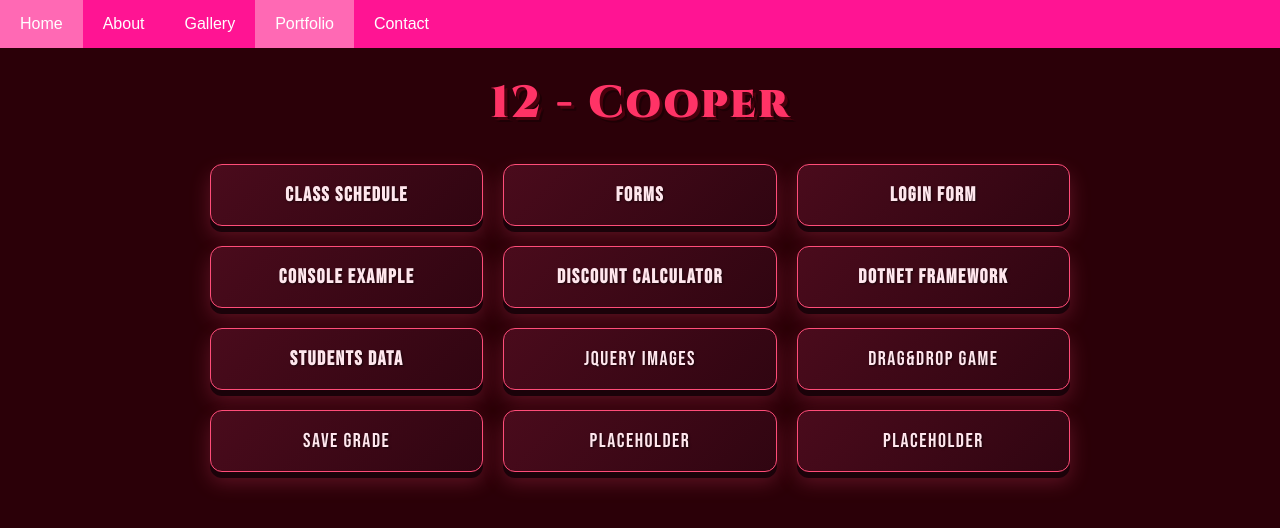
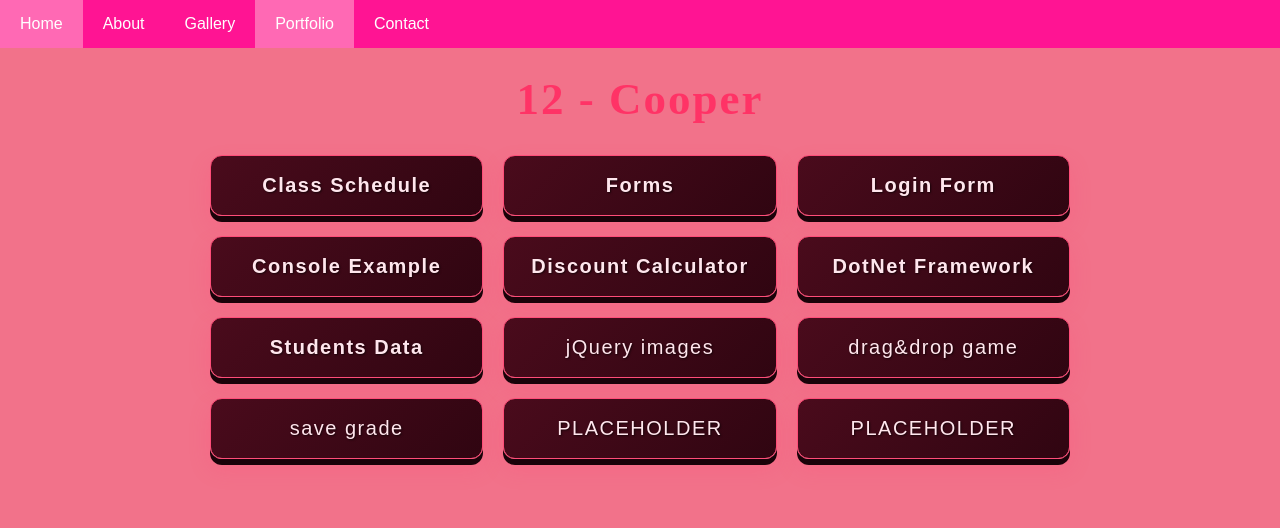
Before and after one commit to MonicaSinagub/Website, a plain HTML site: page portfolio.html in a window 1280 px wide. Drawn offline with Linux system fonts and the light colour scheme.

Commit message:
Update styles and fonts in grid.css

```diff
--- a/grid.css
+++ b/grid.css
@@ -1,4 +1,4 @@
-@import url('https://fonts.googleapis.com/css2?family=Cinzel:wght@900&family=Bebas+Neue&display=swap');
+
 
 * {
   margin: 0;
@@ -30,18 +30,18 @@ nav ul li a:hover, .active {
 }
 
 body {
-  background-color: #2b0008;
+  background-color: #f2728a
 }
 
 h1.myFont {
-  font-family: 'Cinzel', serif;
+  font-family: '𝗇𝖺𝗍𝗎𝗋𝖺𝗅 𝖿𝗈𝗇𝗍', serif;
   font-size: 45px;
   font-weight: 900;
   color: #ff3366 !important;
   text-align: center;
   margin-top: 25px;
   letter-spacing: 2px;
-  text-shadow: 3px 3px 0px #4a000d,
+  text-shadow: 3px 3px 0px #f24664
                5px 5px 0px rgba(0, 0, 0, 0.3);
 }
 
@@ -80,9 +80,9 @@ p {
 
 .box:hover {
   transform: translateY(-3px);
-  background: linear-gradient(135deg, #5c0e24, #3a0615);
+  background: linear-gradient(135deg, #fc3a51, #fa5585);
   border-color: #ff7597;
-  box-shadow: 0px 9px 0px #1a0209,
+  box-shadow: 0px 9px 0px #fc6f98,
               0px 12px 25px rgba(255, 77, 121, 0.4);
 }
 
```
